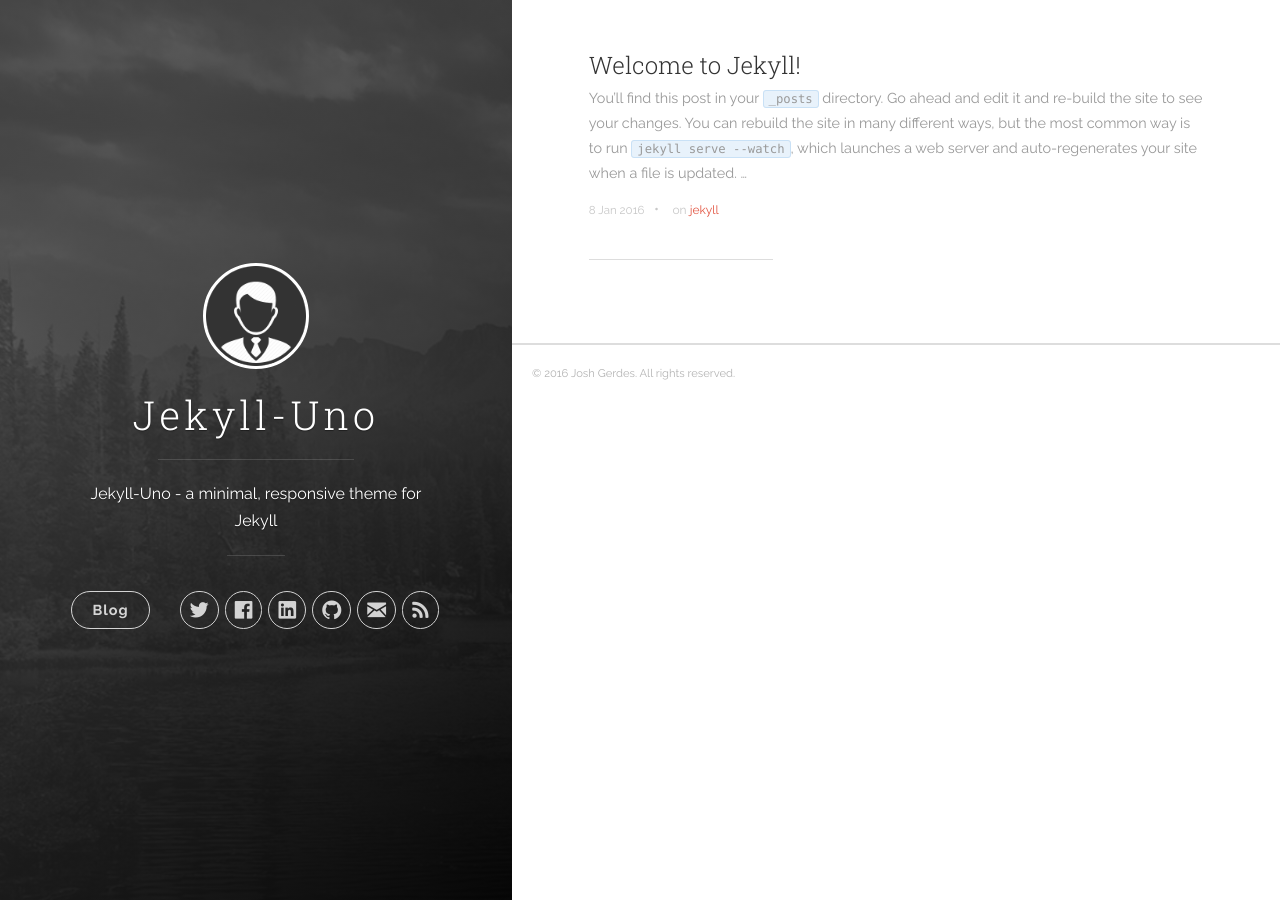
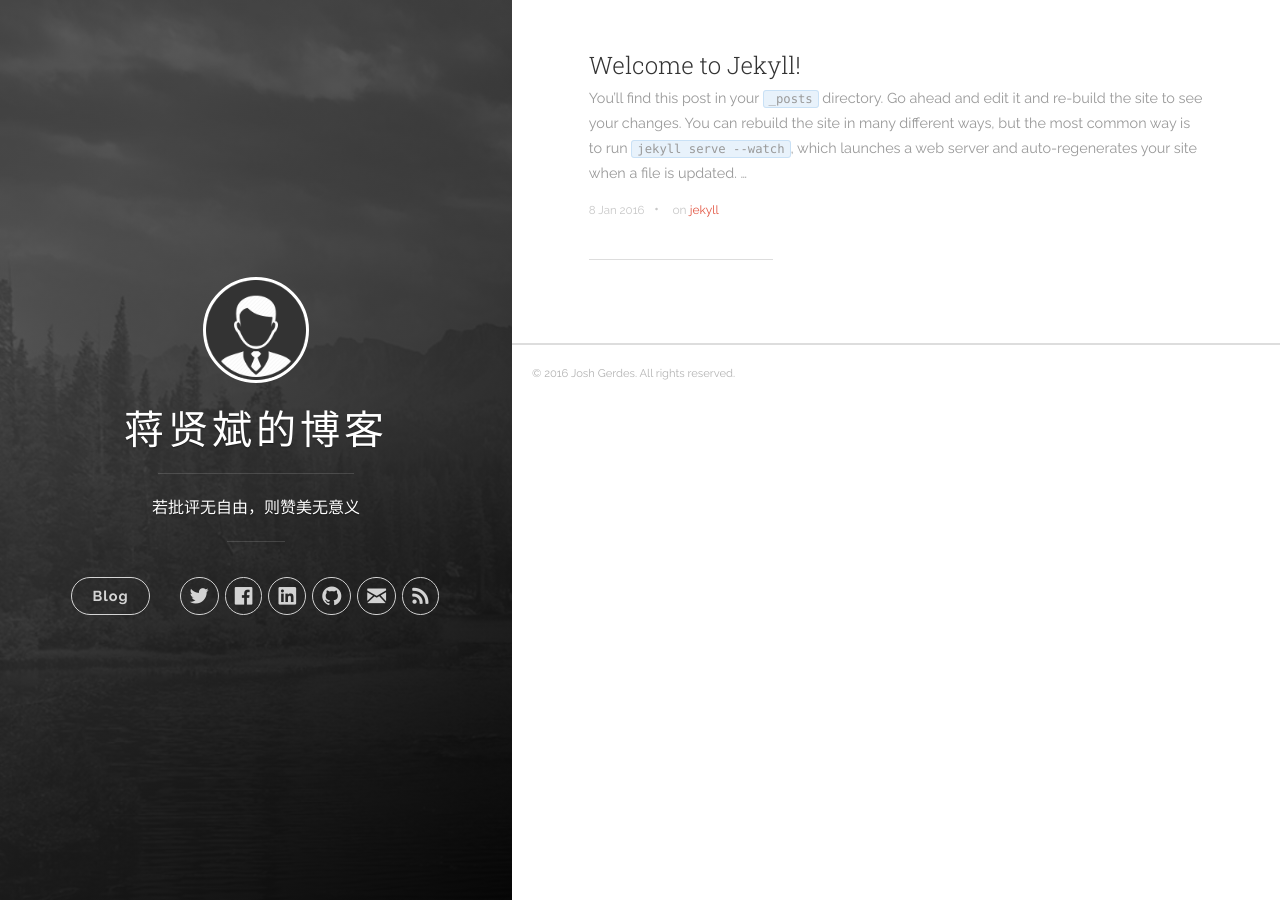
Before and after one commit to bing0say/bing0say.github.io, a Jekyll site: the page built from index.html, in a window 1280 px wide. Built offline with Jekyll 4.4.1, drawn with Linux system fonts in a browser that asks for light colours; nearby versions of some CDN libraries; the list of posts is cut into pages by our own code.

Commit message:
change index

```diff
--- a/_config.yml
+++ b/_config.yml
@@ -1,6 +1,6 @@
 # Site settings
-title: Jekyll-Uno
-description: 'Jekyll-Uno - a minimal, responsive theme for Jekyll'
+title: 蒋贤斌的博客
+description: '若批评无自由，则赞美无意义'
 url: 'http://bing0say.github.io'
 baseurl: '/'
 # google_analytics: 'UA-XXXXXX-X'
```
